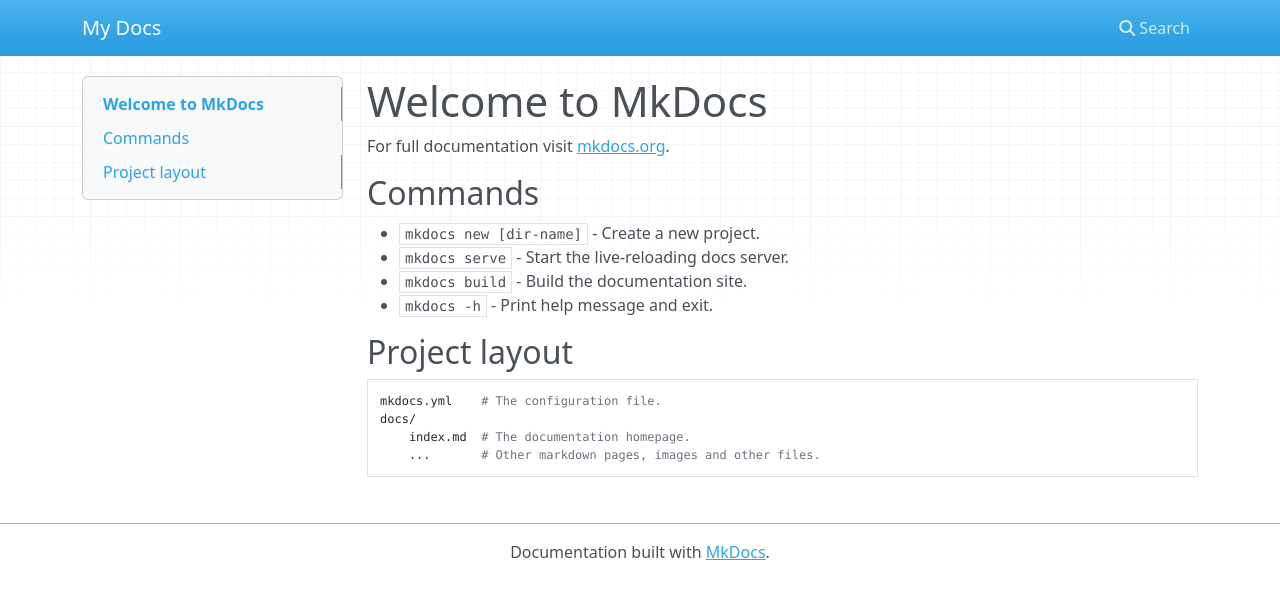
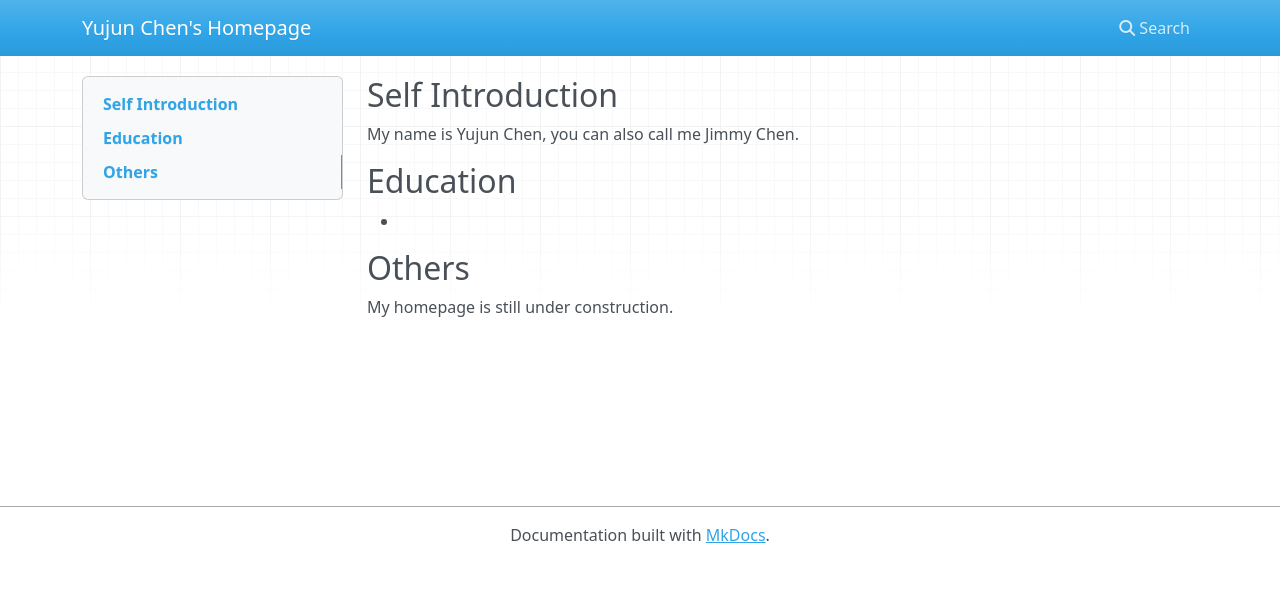
Before and after one commit to JimmyChen6/JimmyChen6.github.io, an MkDocs documentation site: the page built from docs/index.md, in a window 1280 px wide. Shown: the top 599 px of the page. Built offline with MkDocs 1.6.1, drawn with Linux system fonts in a browser that asks for light colours; nearby versions of some CDN libraries.

Commit message:
添加新内容

```diff
--- a/docs/index.md
+++ b/docs/index.md
@@ -1,17 +1,11 @@
-# Welcome to MkDocs
+## Self Introduction
 
-For full documentation visit [mkdocs.org](https://www.mkdocs.org).
+My name is Yujun Chen, you can also call me Jimmy Chen.
 
-## Commands
+## Education
 
-* `mkdocs new [dir-name]` - Create a new project.
-* `mkdocs serve` - Start the live-reloading docs server.
-* `mkdocs build` - Build the documentation site.
-* `mkdocs -h` - Print help message and exit.
+-
 
-## Project layout
+## Others
 
-    mkdocs.yml    # The configuration file.
-    docs/
-        index.md  # The documentation homepage.
-        ...       # Other markdown pages, images and other files.
+My homepage is still under construction.
--- a/mkdocs.yml
+++ b/mkdocs.yml
@@ -1,4 +1,4 @@
-site_name: My Docs
+site_name: Yujun Chen's Homepage
 site_url: https://JimmyChen6.github.io
 site_description: HomePage of Yujun Chen
 
```
